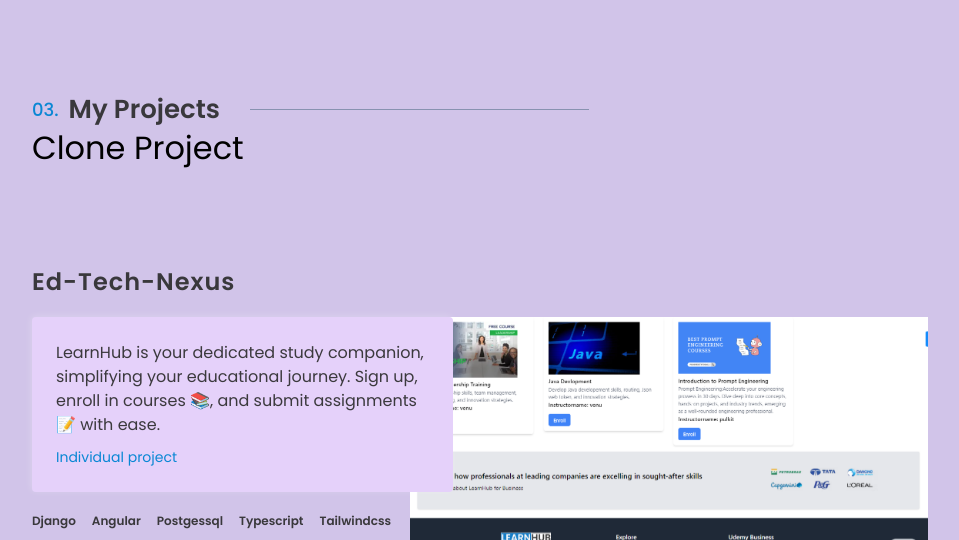
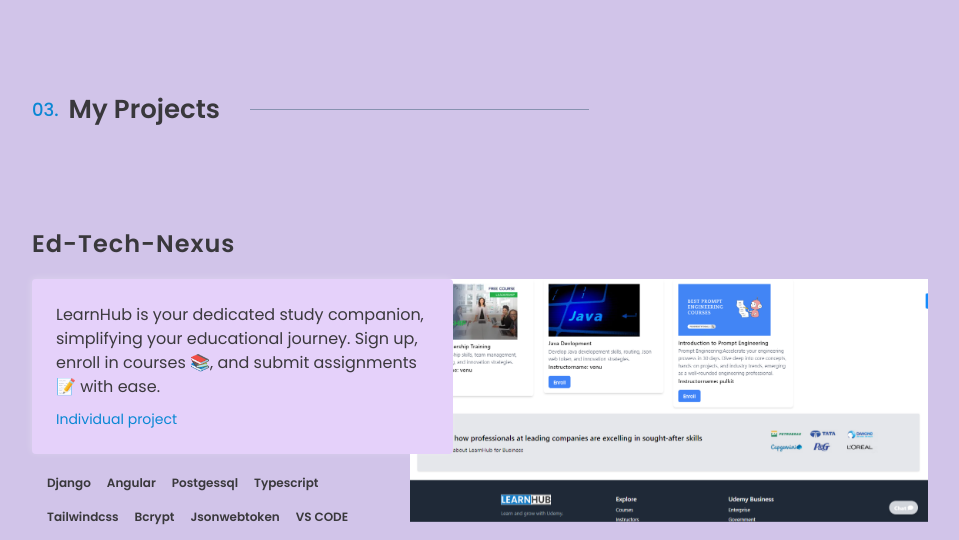
Before and after one commit to mayki21/mayki21.github.io, a plain HTML site: page index.html in a window 1280 px wide. Shown: the part 1510-2050 px from the top of the page, without its empty margins (160-1119 px from the left). Drawn offline with nearby package versions, Linux system fonts and the light colour scheme; a script that the page names is missing.

Commit message:
padding added as per feedback

```diff
--- a/assets/css/style.css
+++ b/assets/css/style.css
@@ -519,6 +519,8 @@
     flex-wrap: wrap;
     gap: 1rem;
     margin-bottom: 20px;
+    padding: 0px 15px 0px 15px;
+    /* border: 1px solid black ; */
 }
 
 .project-tech-stack>span {
--- a/index.html
+++ b/index.html
@@ -172,7 +172,7 @@
         <!--!================= Project Section =================------->
         <section id="projects" class="projects section">
             <!-- section heading -->
-            <h2>Clone Project</h2>
+            <!-- <h2>Clone Project</h2> -->
             <!-- my learnhub project -->
 
             <div class="project-card" id="project-card-flip">
```
